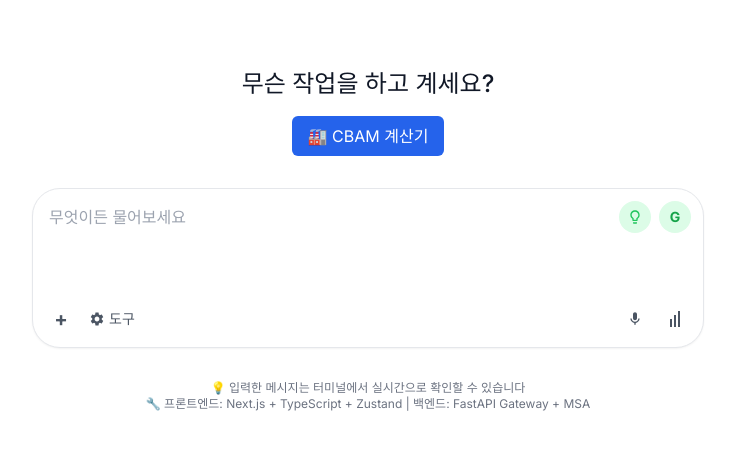
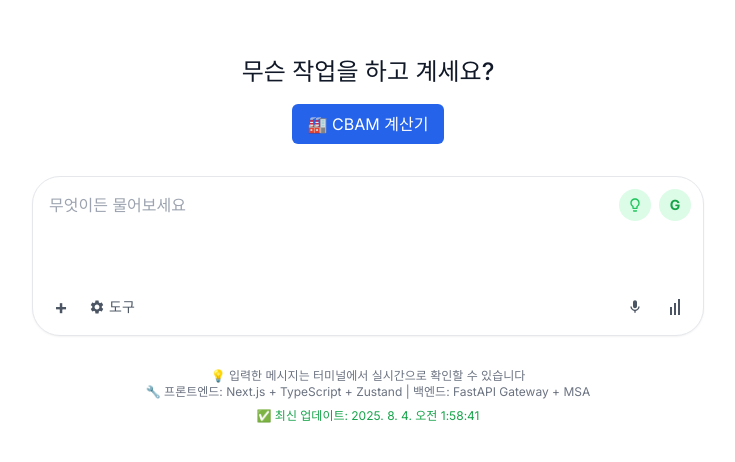
Before and after one commit to S1692/greensteel, a Next.js app: page / in a window 1280 px wide. Shown: the part 160-622 px from the top of the page, without its empty margins (272-1007 px from the left). Built offline with nearby package versions, Linux system fonts and the light colour scheme.

Commit message:
fix: sync Vercel deployment with latest changes - update environment variables and force deployment

```diff
--- a/src/app/page.tsx
+++ b/src/app/page.tsx
@@ -175,6 +175,7 @@ export default function Home() {
       <div className="mt-8 text-center text-xs text-gray-500">
         <p>💡 입력한 메시지는 터미널에서 실시간으로 확인할 수 있습니다</p>
         <p>🔧 프론트엔드: Next.js + TypeScript + Zustand | 백엔드: FastAPI Gateway + MSA</p>
+        <p className="mt-2 text-green-600">✅ 최신 업데이트: {new Date().toLocaleString('ko-KR')}</p>
       </div>
     </div>
   );
```
